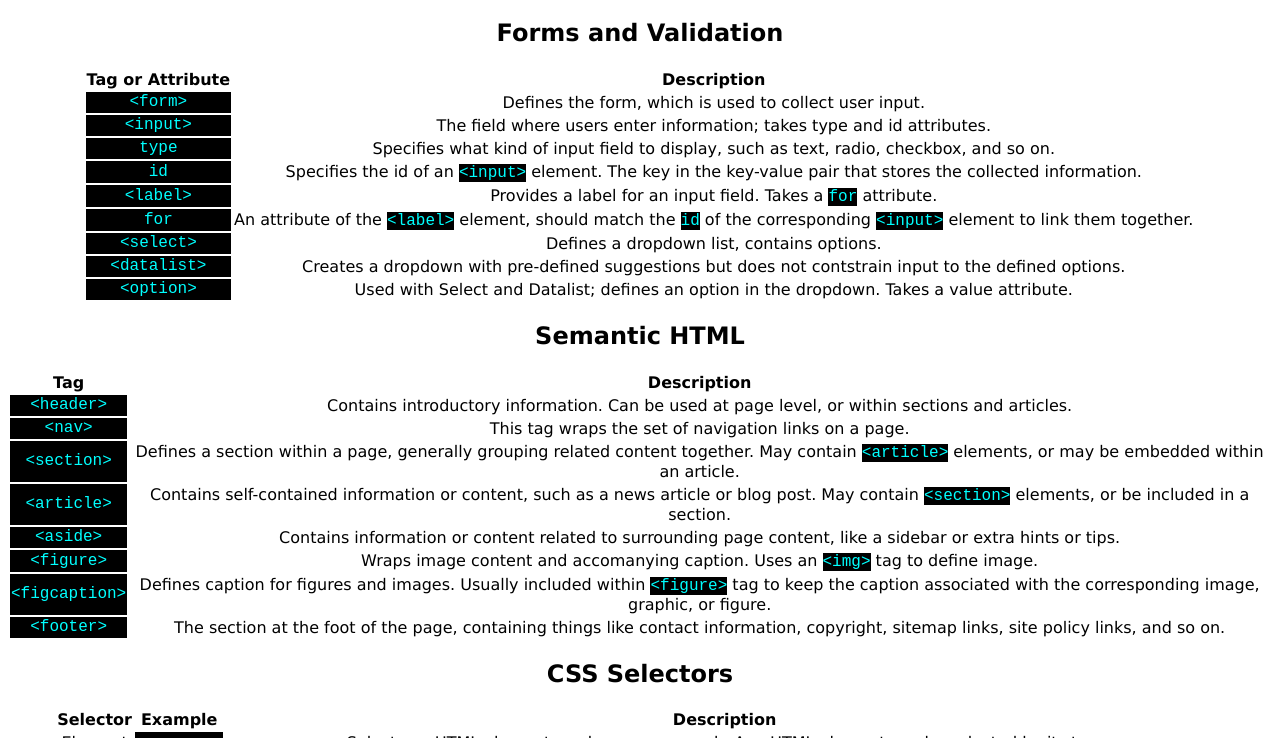
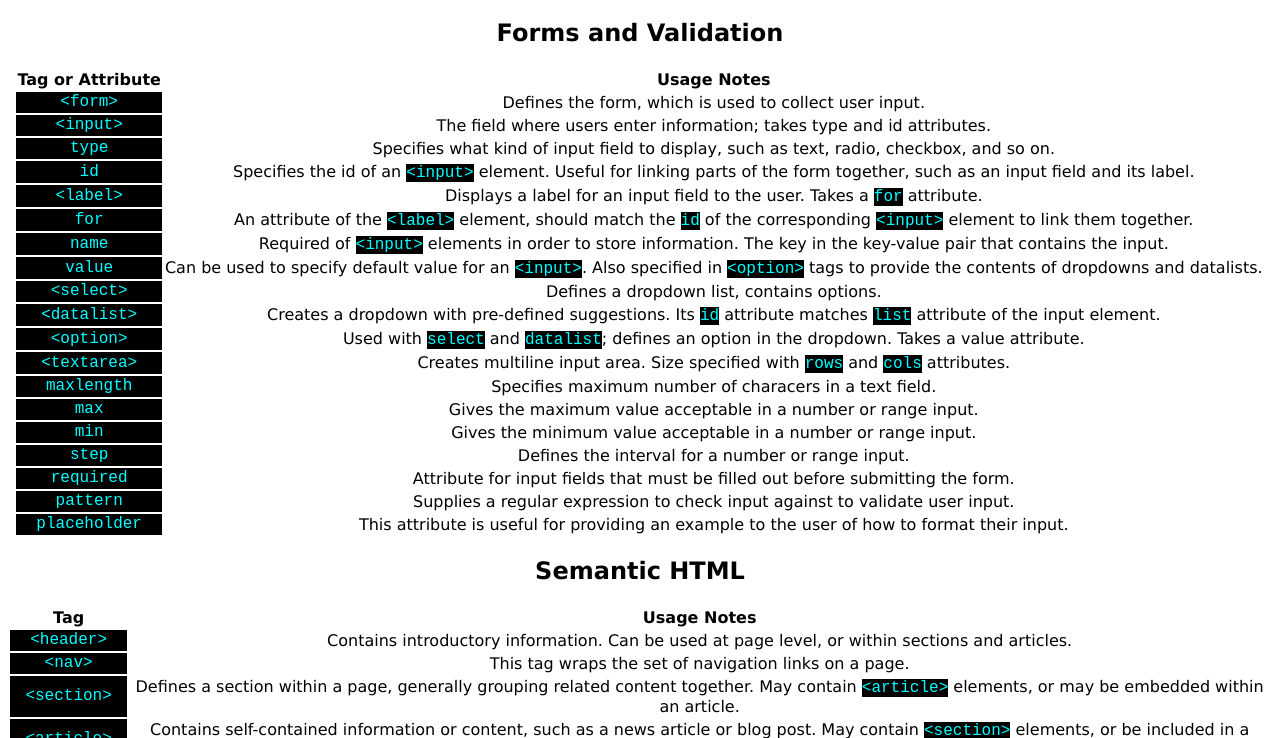
Before and after one commit to DMCatanach/codecademy-html-css-study-guide, a plain HTML site: page index.html in a window 1280 px wide. Shown: the part 62-800 px from the top of the page. Drawn offline with Linux system fonts and the light colour scheme.

Commit message:
Completes HTML content of form, semantic HTML, and CSS selectors tables.

```diff
--- a/index.html
+++ b/index.html
@@ -17,7 +17,7 @@
 		<thead>
 			<tr> <!-- This table needs more content. -->
 				<th>Tag or Attribute</th>
-				<th>Description</th> <!-- Consider naming this column something else. -->
+				<th>Usage Notes</th>
 			</tr>
 		</thead>
 		<tbody>
@@ -35,15 +35,23 @@
 			</tr>
 			<tr>
 				<td class="code">id</td>
-				<td>Specifies the id of an <span class="code">&lt;input&gt;</span> element. The key in the key-value pair that stores the collected information.</td>
+				<td>Specifies the id of an <span class="code">&lt;input&gt;</span> element. Useful for linking parts of the form together, such as an input field and its label.</td>
 			</tr>
 			<tr>
 				<td class="code">&lt;label&gt;</td>
-				<td>Provides a label for an input field. Takes a <span class="code">for</span> attribute.</td>
+				<td>Displays a label for an input field to the user. Takes a <span class="code">for</span> attribute.</td>
 			</tr>
 			<tr>
 				<td class="code">for</td>
 				<td>An attribute of the <span class="code">&lt;label&gt;</span> element, should match the <span class="code">id</span> of the corresponding <span class="code">&lt;input&gt;</span> element to link them together.</td>
+			</tr>
+			<tr>
+				<td class="code">name</td>
+				<td>Required of <span class="code">&lt;input&gt;</span> elements in order to store information. The key in the key-value pair that contains the input.</td>
+			</tr>
+			<tr>
+				<td class="code">value</td>
+				<td>Can be used to specify default value for an <span class="code">&lt;input&gt;</span>. Also specified in <span class="code">&lt;option&gt;</span> tags to provide the contents of dropdowns and datalists.</td>
 			</tr>
 			<tr>
 				<td class="code">&lt;select&gt;</td>
@@ -51,11 +59,43 @@
 			</tr>
 			<tr>
 				<td class="code">&lt;datalist&gt;</td>
-				<td>Creates a dropdown with pre-defined suggestions but does not contstrain input to the defined options.</td>
+				<td>Creates a dropdown with pre-defined suggestions. Its <span class="code">id</span> attribute matches <span class="code">list</span> attribute of the input element.</td>
 			</tr>
 			<tr>
 				<td class="code">&lt;option&gt;</td>
-				<td>Used with Select and Datalist; defines an option in the dropdown. Takes a value attribute.</td>
+				<td>Used with <span class="code">select</span> and <span class="code">datalist</span>; defines an option in the dropdown. Takes a value attribute.</td>
+			</tr>
+			<tr>
+				<td class="code">&lt;textarea&gt;</td>
+				<td>Creates multiline input area. Size specified with <span class="code">rows</span> and <span class="code">cols</span> attributes.</td>
+			</tr>
+			<tr>
+				<td class="code">maxlength</td>
+				<td>Specifies maximum number of characers in a text field.</td>
+			</tr>
+			<tr>
+				<td class="code">max</td>
+				<td>Gives the maximum value acceptable in a number or range input.</td>
+			</tr>
+			<tr>
+				<td class="code">min</td>
+				<td>Gives the minimum value acceptable in a number or range input.</td>
+			</tr>
+			<tr>
+				<td class="code">step</td>
+				<td>Defines the interval for a number or range input.</td>
+			</tr>
+			<tr>
+				<td class="code">required</td>
+				<td>Attribute for input fields that must be filled out before submitting the form.</td>
+			</tr>
+			<tr>
+				<td class="code">pattern</td>
+				<td>Supplies a regular expression to check input against to validate user input.</td>
+			</tr>
+			<tr>
+				<td class="code">placeholder</td>
+				<td>This attribute is useful for providing an example to the user of how to format their input.</td>
 			</tr>
 		</tbody>
 	</table>
@@ -65,7 +105,7 @@
 		<thead>
 			<tr>
 				<th>Tag</th>
-				<th>Description</th>
+				<th>Usage Notes</th>
 			</tr>
 		</thead>
 		<tbody>
@@ -110,7 +150,7 @@
 			<tr>
 				<th>Selector</th>
 				<th>Example</th>
-				<th>Description</th>
+				<th>Usage Notes</th>
 			</tr>
 		</thead>
 		<tbody>
```
